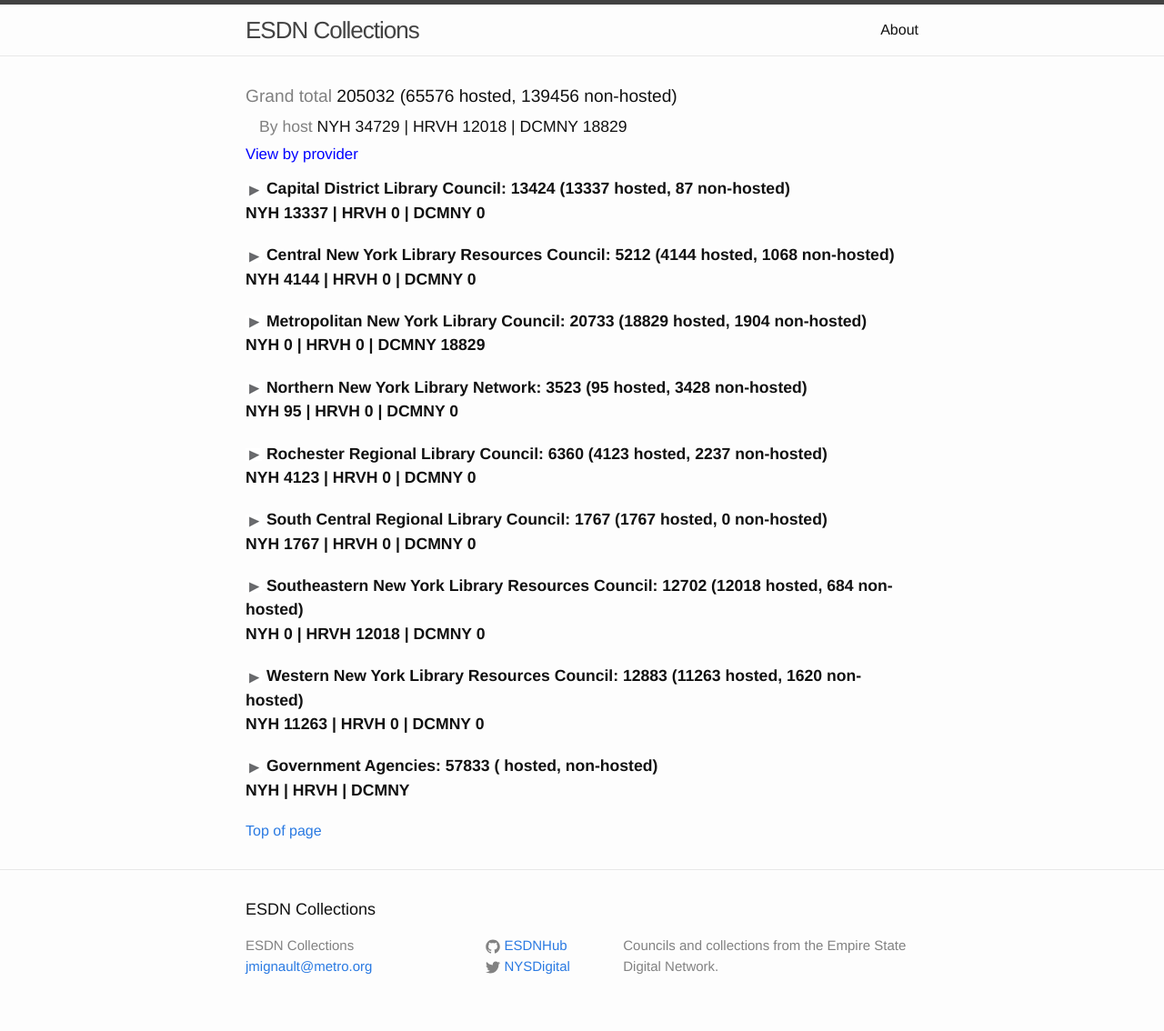
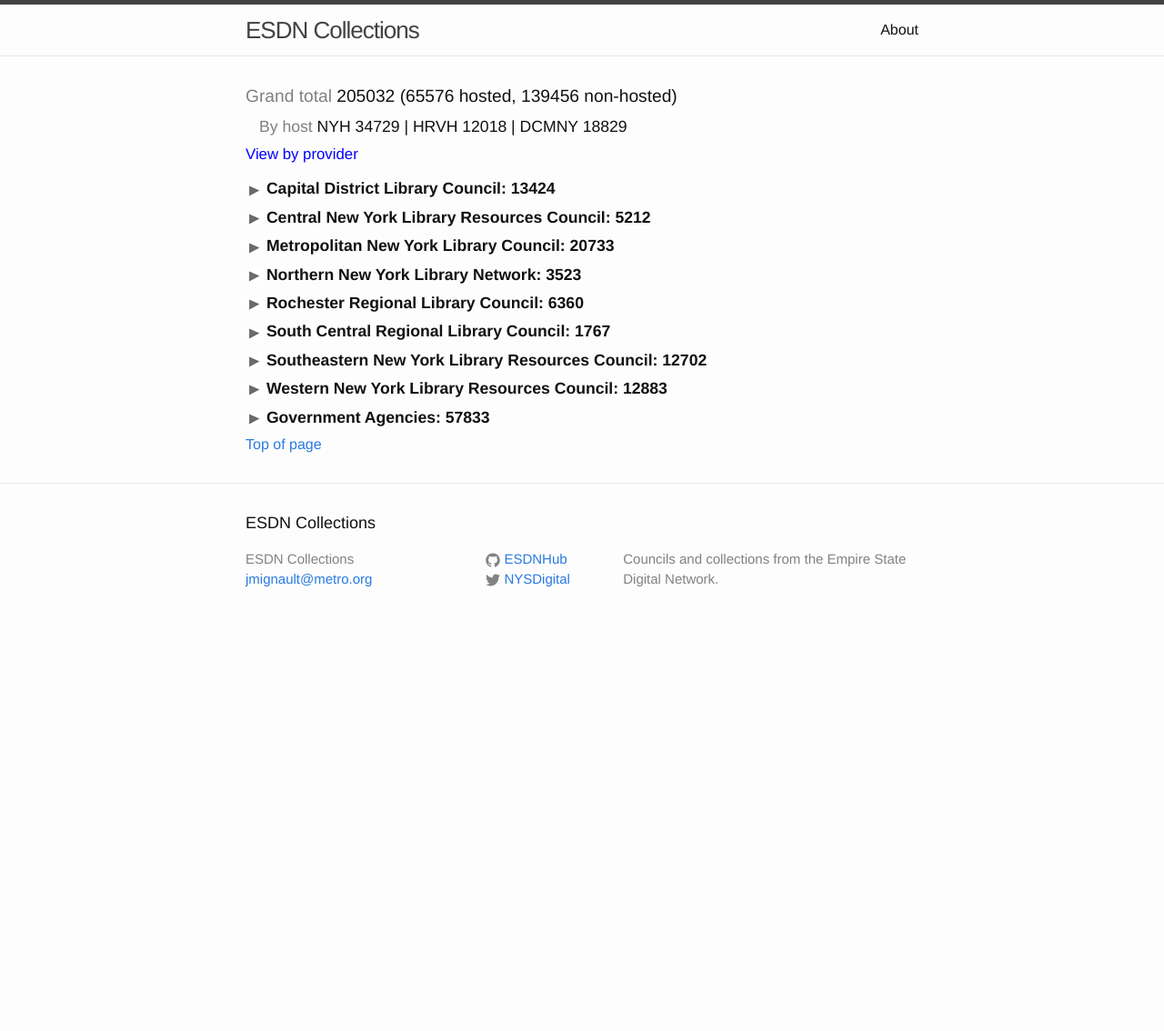
Before and after one commit to natehill/collstool, a Jekyll site: the page built from index.html, in a window 1280 px wide. Shown: the whole page at 91% size. Built offline with Jekyll 4.4.1, drawn with Linux system fonts in a browser that asks for light colours; nearby versions of some CDN libraries; after the commit the page ends 900 px from its top, so only the background shows below that.

Commit message:
Clean up formatting

```diff
--- a/index.html
+++ b/index.html
@@ -13,8 +13,9 @@
   <div id="councils">
     {% for c in site.data.councils.repox.councils.council %}
     <div class="council">
-      <div class="title"><img src="images/right.png"/>&nbsp;{{ c.name }}: {{ c.total }} ({{ c.hosting-totals.council-hosted-total }} hosted, {{ c.hosting-totals.non-hosted-total }} non-hosted)<p>NYH {{ c.hosting-totals.nyh-council-total }} |  HRVH {{ c.hosting-totals.hrvh-council-total }} | DCMNY {{ c.hosting-totals.dcmny-council-total }}</p></div>
-      <div class="provider">
+      <div class="title"><img src="images/right.png"/>&nbsp;{{ c.name }}: {{ c.total }}</div>
+<div class="provider">
+  <div class="host-total"><strong>By host</strong> NYH {{ c.hosting-totals.nyh-council-total }} |  HRVH {{ c.hosting-totals.hrvh-council-total }} | DCMNY {{ c.hosting-totals.dcmny-council-total }}</div>
 	{% for p in c.provider %}
 	<div class="coll">
 	  <div class="owner"><img src="images/right.png"/>&nbsp;{{ p.name }}: {{ p.total }}</div>
```
